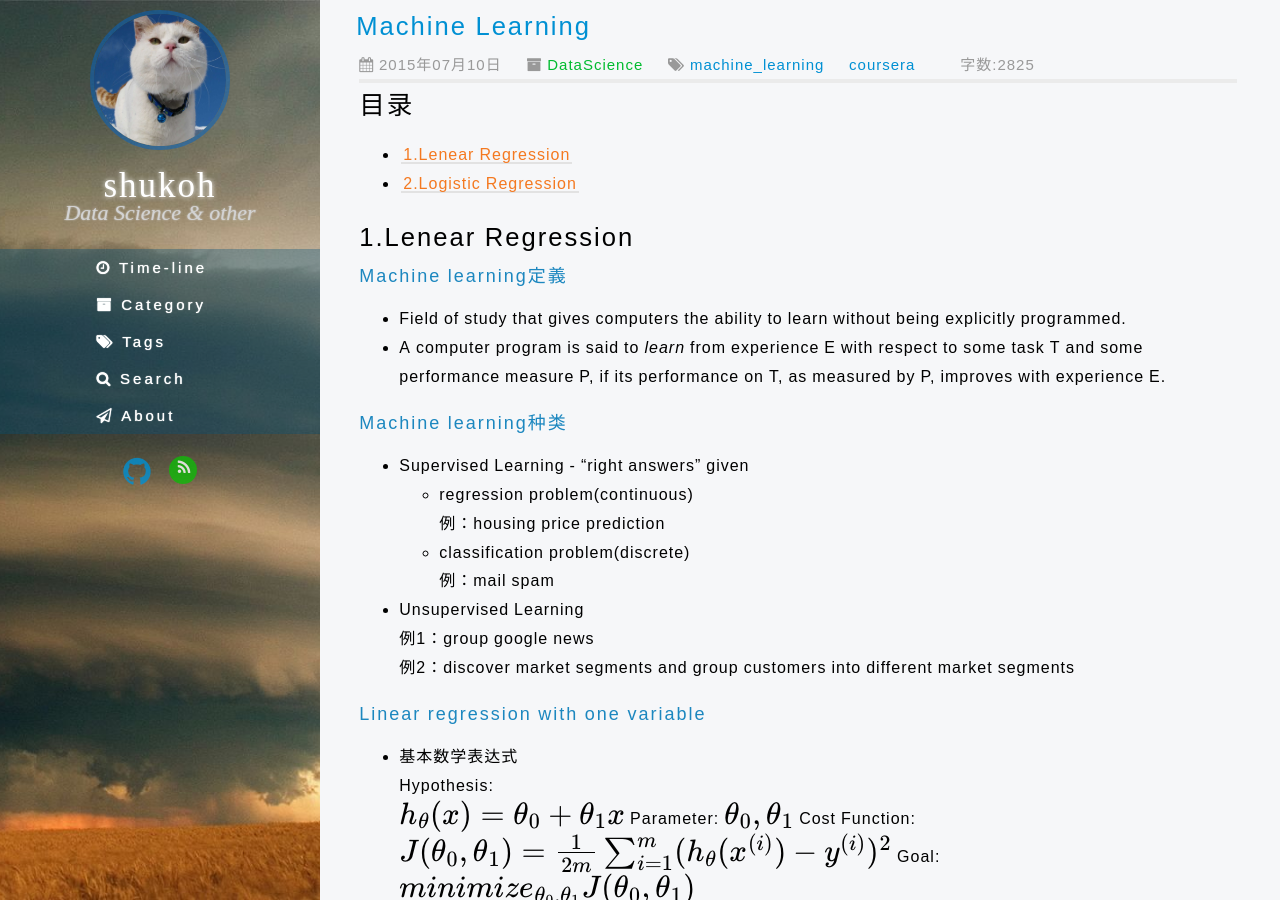
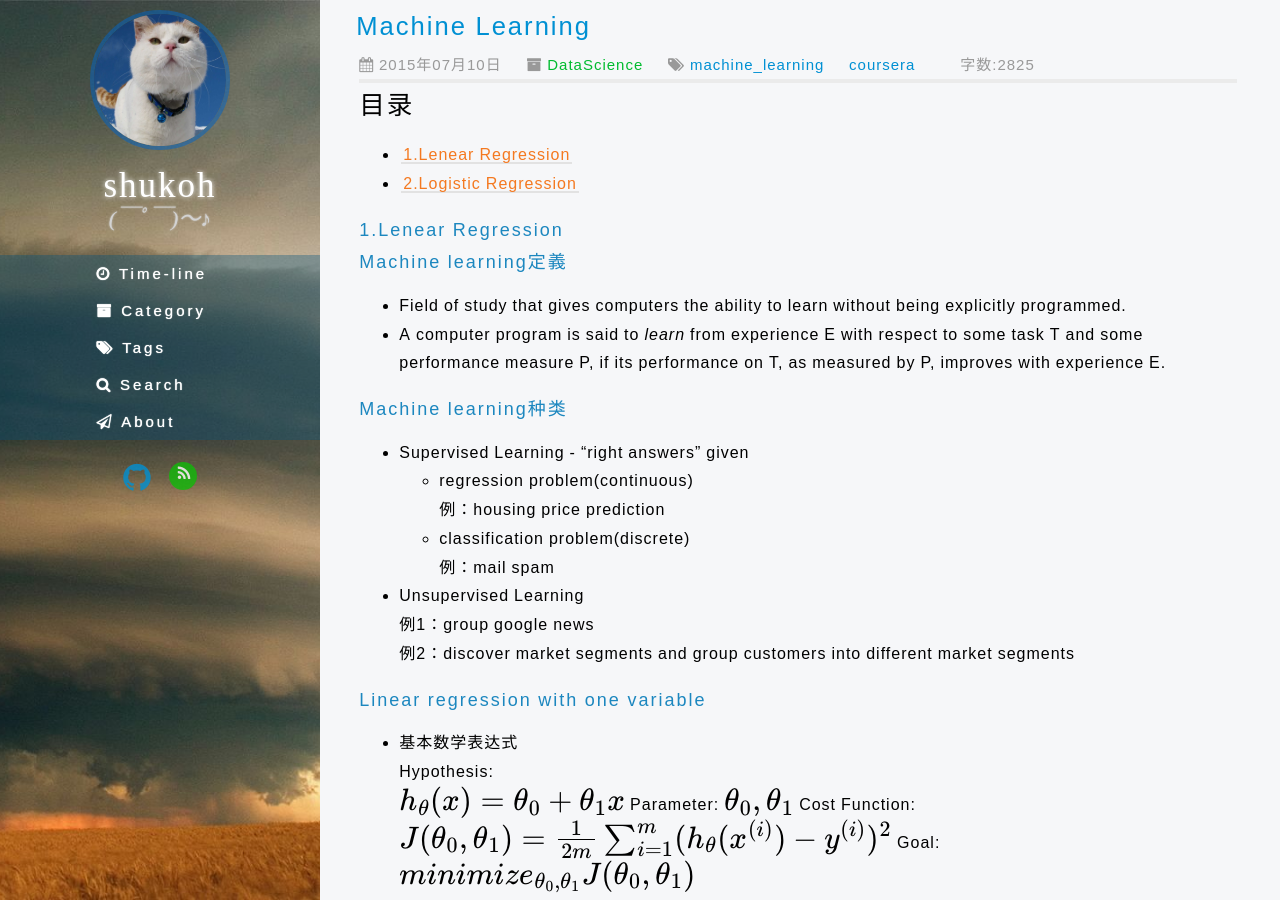
Before and after one commit to shukohChin/shukohChin.github.io, a Jekyll site: the page built from _posts/dataScience/2015-7-10-Machine Learning.md, in a window 1280 px wide and 900 px high. Built offline with Jekyll 4.4.1, drawn with Linux system fonts in a browser that asks for light colours; nearby versions of some CDN libraries; library files that are not in the unit come from our copies; Markdown is read by kramdown in place of the engine named in the settings; formulas are drawn with MathJax 3; comment, search, counter and statistics services are not loaded.

```diff
--- a/_config.yml
+++ b/_config.yml
@@ -8,7 +8,7 @@ paginate_path: page/:num
 
 blog:
     name: shukoh
-    description: Data Science & other
+    description: (￣ﾟ￣)～♪
     title: Data Science
     url: http://shukohchin.github.io/
 author:
--- a/_posts/dataScience/2015-7-10-Machine Learning.md
+++ b/_posts/dataScience/2015-7-10-Machine Learning.md
@@ -9,7 +9,7 @@ tags: [machine_learning, coursera]
 - [1.Lenear Regression](#1.Lenear Regression)
 - [2.Logistic Regression](#2.Logistic Regression)
 
-#1.Lenear Regression
+### 1.Lenear Regression
 ### Machine learning定義
 * Field of study that gives computers the ability to learn without being explicitly programmed.
 * A computer program is said to _learn_ from experience E with respect to some task T and some performance measure P, if its performance on T, as measured by P, improves with experience E.
@@ -101,7 +101,7 @@ tags: [machine_learning, coursera]
 
 
 
-#2.Logistic Regression
+### 2.Logistic Regression
 ### Classfication
 * 基本概念
 	Email: Spam/Not Spam
```
